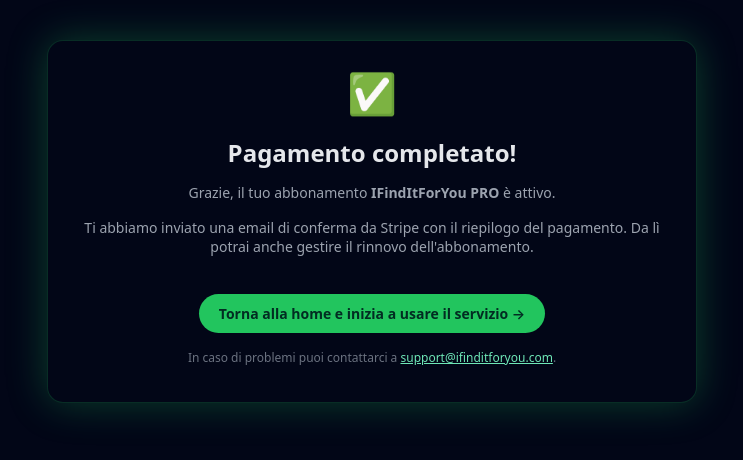
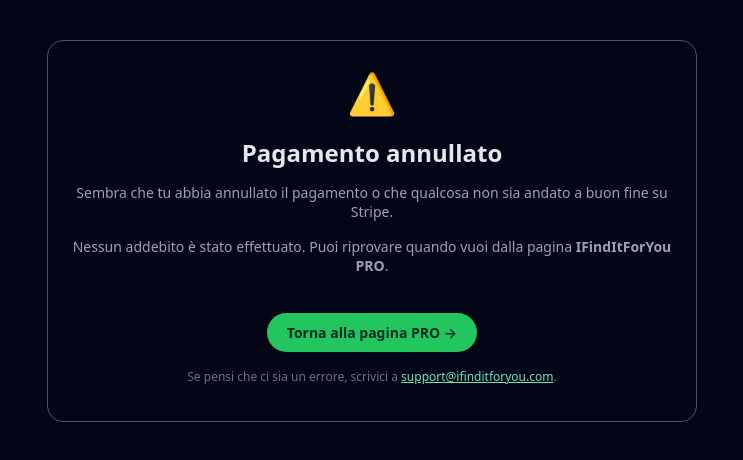
Before and after one commit to mregaz/ifinditforyou-new, a Next.js app: page /success in a window 1280 px wide. Shown: the top 460 px of the page, without its empty margins (268-1011 px from the left). Built offline with nearby package versions, Linux system fonts and the light colour scheme.

Commit message:
Update page.tsx

```diff
--- a/app/success/page.tsx
+++ b/app/success/page.tsx
@@ -1,4 +1,4 @@
-export default function SuccessPage() {
+export default function CancelPage() {
   const pageStyle: React.CSSProperties = {
     minHeight: "100vh",
     margin: 0,
@@ -15,11 +15,10 @@ export default function SuccessPage() {
     width: "100%",
     maxWidth: 600,
     borderRadius: 16,
-    border: "1px solid #22c55e33",
+    border: "1px solid #4b5563",
     backgroundColor: "#020617",
     padding: 24,
     textAlign: "center",
-    boxShadow: "0 0 40px rgba(34,197,94,0.3)",
   };
 
   const buttonStyle: React.CSSProperties = {
@@ -44,24 +43,25 @@ export default function SuccessPage() {
   return (
     <main style={pageStyle}>
       <div style={boxStyle}>
-        <div style={{ fontSize: 40, marginBottom: 8 }}>✅</div>
+        <div style={{ fontSize: 40, marginBottom: 8 }}>⚠️</div>
         <h1 style={{ fontSize: 24, fontWeight: 700, marginBottom: 8 }}>
-          Pagamento completato!
+          Pagamento annullato
         </h1>
         <p style={{ fontSize: 14, color: "#9ca3af", marginBottom: 16 }}>
-          Grazie, il tuo abbonamento <strong>IFindItForYou PRO</strong> è attivo.
+          Sembra che tu abbia annullato il pagamento o che qualcosa non sia
+          andato a buon fine su Stripe.
         </p>
         <p style={{ fontSize: 14, color: "#9ca3af" }}>
-          Ti abbiamo inviato una email di conferma da Stripe con il riepilogo del
-          pagamento. Da lì potrai anche gestire il rinnovo dell&apos;abbonamento.
+          Nessun addebito è stato effettuato. Puoi riprovare quando vuoi dalla
+          pagina <strong>IFindItForYou PRO</strong>.
         </p>
 
-        <a href="/" style={buttonStyle}>
-          Torna alla home e inizia a usare il servizio →
+        <a href="/pro" style={buttonStyle}>
+          Torna alla pagina PRO →
         </a>
 
         <p style={{ fontSize: 12, color: "#6b7280", marginTop: 16 }}>
-          In caso di problemi puoi contattarci a{" "}
+          Se pensi che ci sia un errore, scrivici a{" "}
           <a href="mailto:support@ifinditforyou.com" style={linkStyle}>
             support@ifinditforyou.com
           </a>
```
